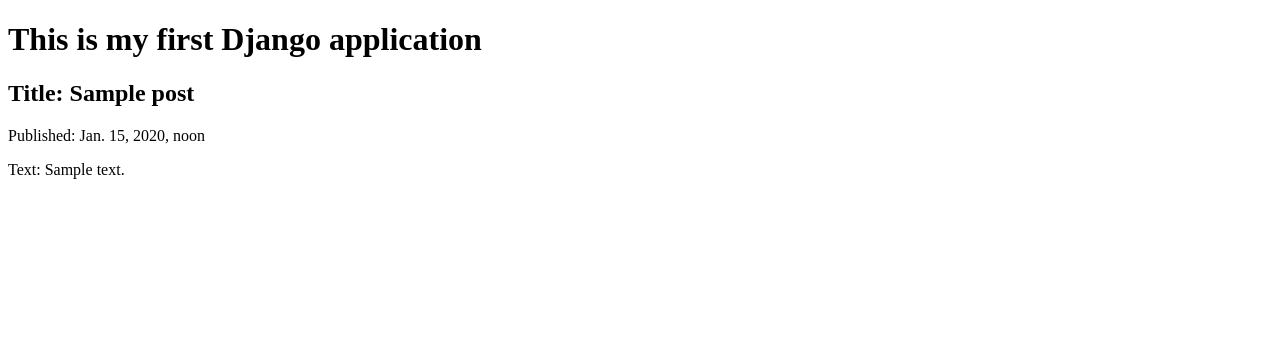
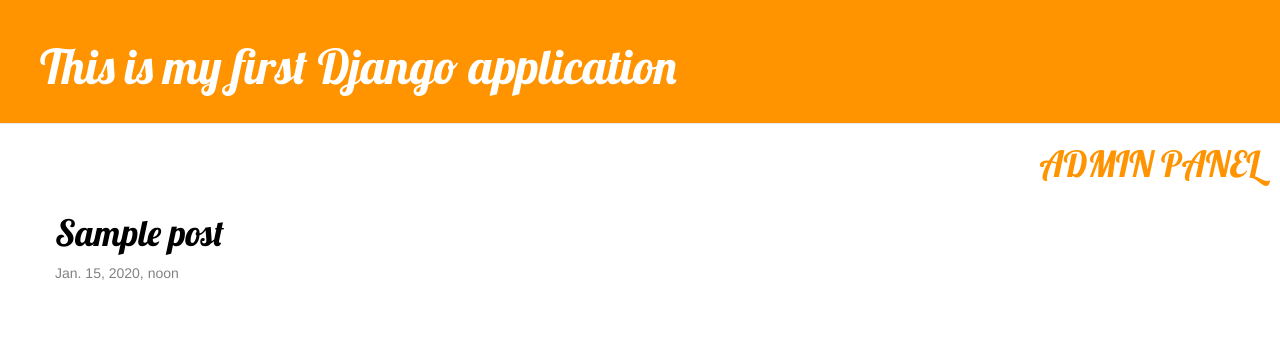
Before and after one commit to B4lex/Django, a Django app: page / in a window 1280 px wide. Shown: the top 352 px of the page. Run offline with Django 3.2, Linux system fonts and the light colour scheme; tables that the repository leaves empty hold one stand-in row (values such as "Sample post"); some libraries are stand-ins or nearby versions.

Commit message:
Added some another templates

```diff
--- /dev/null
+++ b/blog/static/css/blog.css
@@ -0,0 +1,54 @@
+.page-header {
+    background-color: #ff9400;
+    margin-top: 0;
+    padding: 20px 20px 20px 40px;
+}
+
+.page-header h1, .page-header h1 a, .page-header h1 a:visited, .page-header h1 a:active {
+    color: #ffffff;
+    font-size: 36pt;
+    text-decoration: none;
+}
+
+.content {
+    margin-left: 40px;
+}
+
+h1, h2, h3, h4 {
+    font-family: 'Lobster', cursive;
+}
+
+.date {
+    color: #828282;
+}
+
+.save {
+    float: right;
+}
+
+.post-form textarea, .post-form input {
+    width: 100%;
+}
+
+.top-menu, .top-menu:hover, .top-menu:visited {
+    color: #ffffff;
+    float: right;
+    font-size: 26pt;
+    margin-right: 20px;
+}
+
+.post {
+    margin-bottom: 70px;
+}
+
+.post h1 a, .post h1 a:visited {
+    color: #000000;
+}
+#admin {
+    text-align: right;
+    margin-right: 20px;
+}
+
+#admin a, a:hover, a:active, a:visited {
+    color: #ff9400;
+}
--- /dev/null
+++ b/blog/templates/blog/base.html
@@ -0,0 +1,27 @@
+{% load static %}
+<!DOCTYPE html>
+<html lang="en">
+<head>
+    <meta charset="UTF-8">
+    <title>Post</title>
+    <link rel="stylesheet" href="//maxcdn.bootstrapcdn.com/bootstrap/3.2.0/css/bootstrap.min.css">
+    <link rel="stylesheet" href="//maxcdn.bootstrapcdn.com/bootstrap/3.2.0/css/bootstrap-theme.min.css">
+    <link href="https://fonts.googleapis.com/css?family=Lobster&subset=latin,cyrillic" rel="stylesheet" type="text/css">
+    <link rel="stylesheet" href="{% static 'css/blog.css' %}">
+</head>
+<body>
+    <div class="page-header">
+        <h1>This is my first Django application</h1>
+    </div>
+    <h1 id="admin"><a href="admin">ADMIN PANEL</a></h1>
+    <div class="content container">
+        <div class="row">
+        <div class="col-md-8">
+            {% block content %}
+            {% endblock %}
+        </div>
+    </div>
+</div>
+
+</body>
+</html>
--- a/blog/templates/blog/post_list.html
+++ b/blog/templates/blog/post_list.html
@@ -1,17 +1,12 @@
-<!DOCTYPE html>
-<html lang="en">
-<head>
-    <meta charset="UTF-8">
-    <title>Post</title>
-</head>
-<body>
-    <h1>This is my first Django application</h1>
+{% extends 'blog/base.html' %}
+
+{% block content %}
     {% for post in posts %}
-        <div>
-            <h2>Title: {{ post.title }}</h2>
-            <p>Published: {{ post.published_date }}</p>
-            <p>Text: {{ post.text }}</p>
+        <div class="post">
+            <h1><a href="{% url 'post_detail' pk=post.pk %}">{{ post.title }}</a></h1>
+            <div class="date">
+                {{ post.published_date }}
+            </div>
         </div>
     {% endfor %}
-</body>
-</html>
+{% endblock %}
--- a/blog/urls.py
+++ b/blog/urls.py
@@ -2,5 +2,6 @@ from django.urls import path
 from . import views
 
 urlpatterns = [
-    path('', views.post_list, name='post_list')
+    path('', views.post_list, name='post_list'),
+    path('post/<int:pk>/', views.post_detail, name='post_detail')
 ]
--- a/blog/views.py
+++ b/blog/views.py
@@ -1,4 +1,4 @@
-from django.shortcuts import render
+from django.shortcuts import render, get_object_or_404
 from django.utils import timezone
 
 from .models import Post
@@ -9,3 +9,8 @@ from .models import Post
 def post_list(request):
     posts = Post.objects.filter(published_date__lte=timezone.now()).order_by('published_date')
     return render(request, 'blog/post_list.html', {'posts': posts})
+
+
+def post_detail(request, pk):
+    post = get_object_or_404(Post, pk=pk)
+    return render(request, 'blog/post_detail.html', {'post': post})
```
Also changed, not shown: blog/templates/blog/post_detail.html (added, +8 -0 lines).
